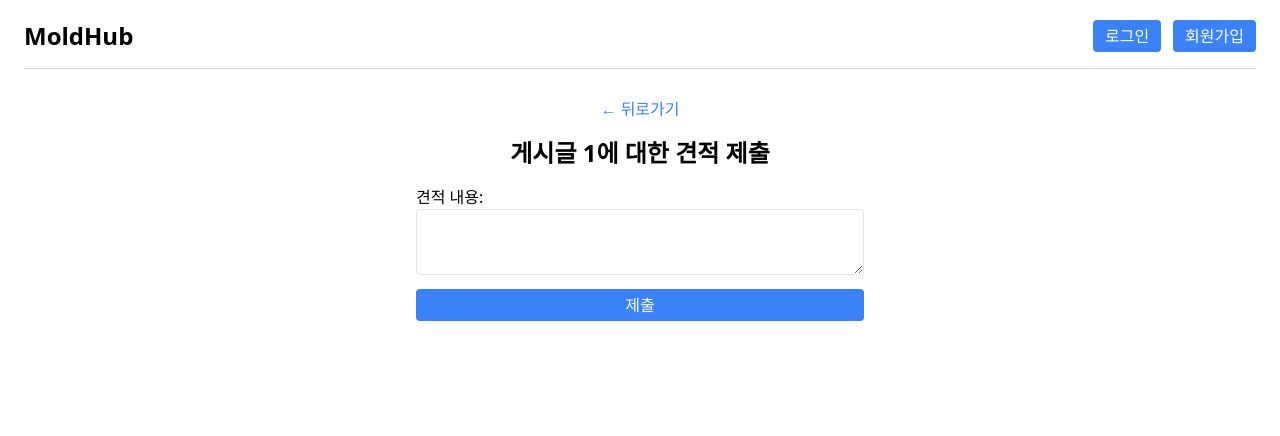
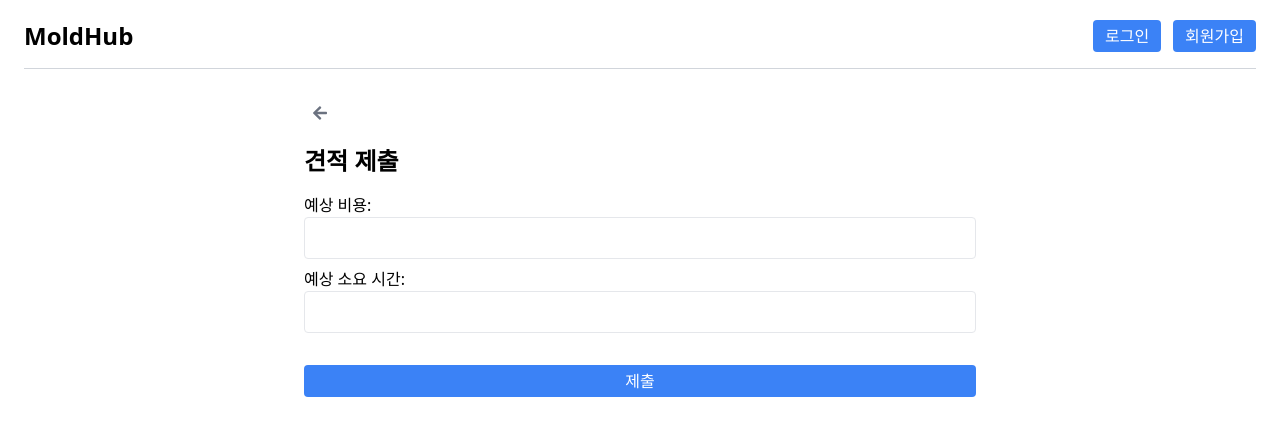
Before and after one commit to wdevelope/MoldHub, a React (Vite) app in the folder frontend/: page /post/1/submit in a window 1280 px wide. Shown: the top 436 px of the page. Built offline with nearby package versions, Linux system fonts and the light colour scheme; no server answers.

Commit message:
feat: 요청 작성, 상세조회, 견적 요청

```diff
--- a/frontend/src/App.jsx
+++ b/frontend/src/App.jsx
@@ -7,6 +7,7 @@ import PostDetail from './pages/post/PostDetail';
 import Login from './pages/user/Login';
 import Signup from './pages/user/Signup';
 import SubmitEstimate from './pages/post/SubmitEstimate';
+import CreatePost from './pages/post/CreatePost';
 import Header from './components/Header';
 
 const App = () => {
@@ -19,6 +20,7 @@ const App = () => {
         <Route path="/post/:id/submit" element={<SubmitEstimate />} />
         <Route path="/login" element={<Login />} />
         <Route path="/signup" element={<Signup />} />
+        <Route path="/create-post" element={<CreatePost />} />
       </Routes>
       <ToastContainer
         position="top-center"
--- a/frontend/src/api/post.jsx
+++ b/frontend/src/api/post.jsx
@@ -21,3 +21,26 @@ export const getPostDetail = async (id) => {
     throw error.response.data;
   }
 };
+
+// 금형제작 요청 게시글 작성
+export const createPost = async (data) => {
+  try {
+    const response = await axios.post(`${API_URL}/request`, data, { withCredentials: true });
+    return response.data;
+  } catch (error) {
+    throw error.response.data;
+  }
+};
+
+// 파일 업로드
+export const uploadFile = async (file) => {
+  const formData = new FormData();
+  formData.append('file', file);
+
+  try {
+    const response = await axios.post(`${API_URL}/request/upload`, formData, { withCredentials: true });
+    return response.data;
+  } catch (error) {
+    throw error.response.data;
+  }
+};
--- /dev/null
+++ b/frontend/src/api/quote.jsx
@@ -0,0 +1,17 @@
+import axios from 'axios';
+
+const API_URL = import.meta.env.VITE_API_URL;
+
+// 견적 제출
+export const submitQuote = async (requestId, estimatedCost, estimatedTime) => {
+  try {
+    const response = await axios.post(
+      `${API_URL}/quote/submit`,
+      { requestId, estimatedCost, estimatedTime },
+      { withCredentials: true }
+    );
+    return response.data;
+  } catch (error) {
+    throw error.response.data;
+  }
+};
--- a/frontend/src/pages/home/Home.jsx
+++ b/frontend/src/pages/home/Home.jsx
@@ -1,10 +1,22 @@
 import React from 'react';
+import { Link } from 'react-router-dom';
 import PostList from '../post/PostList';
+import Button from '../../components/Button';
+import useAuthStore from '../../store/authStore';
 
 const Home = () => {
+  const user = useAuthStore((state) => state.user);
+
   return (
     <div className="min-h-screen flex flex-col">
-      <main className="flex-grow mt-20">
+      <main className="flex-grow mt-10">
+        {user && user.status === 'ORDERER' && (
+          <div className="flex justify-end mb-4 px-6">
+            <Link to="/create-post">
+              <Button variant="primary">금형제작 요청</Button>
+            </Link>
+          </div>
+        )}
         <PostList />
       </main>
     </div>
--- /dev/null
+++ b/frontend/src/pages/post/CreatePost.jsx
@@ -0,0 +1,87 @@
+import React, { useState } from 'react';
+import { useNavigate } from 'react-router-dom';
+import { toast } from 'react-toastify';
+import Button from '../../components/Button';
+import { createPost, uploadFile } from '../../api/post';
+import useAuthStore from '../../store/authStore';
+
+const CreatePost = () => {
+  const [description, setDescription] = useState('');
+  const [dueDate, setDueDate] = useState('');
+  const [file, setFile] = useState(null);
+  const [error, setError] = useState('');
+  const navigate = useNavigate();
+  const user = useAuthStore((state) => state.user);
+
+  const handleSubmit = async (e) => {
+    e.preventDefault();
+    if (!description.trim()) {
+      setError('설명을 입력해주세요.');
+      return;
+    }
+
+    try {
+      let fileUrl = '';
+      if (file) {
+        const uploadResponse = await uploadFile(file);
+        fileUrl = uploadResponse.imageUrl;
+      }
+
+      const postData = {
+        description,
+        dueDate,
+        fileUrl,
+      };
+
+      await createPost(postData);
+      toast.success('게시글 작성 성공!');
+      navigate('/');
+    } catch (err) {
+      setError(err.message);
+      toast.error('게시글 작성 실패!');
+    }
+  };
+
+  return (
+    <div className="min-h-screen flex flex-col items-center p-6">
+      <main className="flex-grow w-full max-w-2xl">
+        <h2 className="text-2xl font-bold mb-4">금형제작 요청 게시글 작성</h2>
+        {error && <p className="text-red-500 mb-4">{error}</p>}
+        <form onSubmit={handleSubmit} className="flex flex-col">
+          <label className="mb-2">
+            설명:
+            <textarea
+              value={description}
+              onChange={(e) => setDescription(e.target.value)}
+              className="border p-2 rounded w-full"
+              required
+            />
+          </label>
+          <label className="mb-2">
+            예상 납기일:
+            <input
+              type="date"
+              value={dueDate}
+              onChange={(e) => setDueDate(e.target.value)}
+              className="border p-2 rounded w-full"
+              required
+            />
+          </label>
+          <label className="mb-4">
+            파일 업로드:
+            <input type="file" onChange={(e) => setFile(e.target.files[0])} className="border p-2 rounded w-full" />
+          </label>
+          {user && user.status === 'ORDERER' ? (
+            <Button type="submit" className="mt-4">
+              작성
+            </Button>
+          ) : (
+            <p className="text-red-500">발주사만 게시글을 작성할 수 있습니다.</p>
+          )}
+        </form>
+      </main>
+    </div>
+  );
+};
+
+export default CreatePost;
--- a/frontend/src/pages/post/PostDetail.jsx
+++ b/frontend/src/pages/post/PostDetail.jsx
@@ -36,15 +36,14 @@ const PostDetail = () => {
   return (
     <div className="max-w-4xl mx-auto flex flex-col">
       <main className="flex-grow p-6 flex flex-col">
-        <Link to="/" className="text-gray-500 mb-4 inline-flex items-centerp-2">
+        <Link to="/" className="text-gray-500 mb-4 inline-flex items-center  p-2 rounded">
           <FaArrowLeft className="mr-2" />
         </Link>
         <h2 className="text-2xl font-bold mt-4 mb-4">게시글 상세 페이지 {id}</h2>
         <div className="flex justify-between items-center mb-4">
           <div>
-            <p className="text-lg font-medium">
-              예상 납기일: {post.dueDate} //  {post.status}
-            </p>
+            <p className="text-lg font-medium">예상 납기일: {post.dueDate}</p>
+            <p className="text-sm text-gray-500">상태: {post.status}</p>
           </div>
           <Link to={`/post/${id}/submit`}>
             <Button className="ml-4">견적 제출</Button>
@@ -53,7 +52,7 @@ const PostDetail = () => {
         <p className="text-sm text-gray-500 mb-4">
           파일:{' '}
           <a href={post.fileUrl} target="_blank" rel="noopener noreferrer" className="text-blue-500 underline">
-            다운로드
+            보기
           </a>
         </p>
         <hr className="my-4" />
--- a/frontend/src/pages/post/SubmitEstimate.jsx
+++ b/frontend/src/pages/post/SubmitEstimate.jsx
@@ -1,35 +1,59 @@
 import React, { useState } from 'react';
-import { useParams, Link } from 'react-router-dom';
+import { Link, useNavigate, useParams } from 'react-router-dom';
+import { toast } from 'react-toastify';
 import Button from '../../components/Button';
+import { submitQuote } from '../../api/quote';
+import { FaArrowLeft } from 'react-icons/fa';
 
 const SubmitEstimate = () => {
   const { id } = useParams();
-  const [estimate, setEstimate] = useState('');
+  const [estimatedCost, setEstimatedCost] = useState('');
+  const [estimatedTime, setEstimatedTime] = useState('');
+  const [error, setError] = useState('');
+  const navigate = useNavigate();
 
-  const handleSubmit = (e) => {
+  const handleSubmit = async (e) => {
     e.preventDefault();
-    // 견적 제출 로직 추가
-    console.log('견적 제출:', { id, estimate });
+    try {
+      await submitQuote(id, estimatedCost, estimatedTime);
+      toast.success('견적 제출 성공!');
+      navigate(`/post/${id}`);
+    } catch (err) {
+      setError(err.message);
+      toast.error('견적 제출 실패!');
+    }
   };
 
   return (
-    <div className="min-h-screen flex flex-col">
-      <main className="flex-grow p-6 flex flex-col items-center">
-        <Link to={`/post/${id}`} className="text-blue-500 mb-4">
-          ← 뒤로가기
+    <div className="min-h-screen flex flex-col items-center p-6">
+      <main className="flex-grow w-full max-w-2xl">
+        <Link to={`/post/${id}`} className="text-gray-500 mb-4 inline-flex items-center  p-2 rounded">
+          <FaArrowLeft className="mr-2" />
         </Link>
-        <h2 className="text-2xl font-bold mb-4">게시글 {id}에 대한 견적 제출</h2>
-        <form onSubmit={handleSubmit} className="flex flex-col w-full max-w-md">
+        <h2 className="text-2xl font-bold mb-4">견적 제출</h2>
+        {error && <p className="text-red-500 mb-4">{error}</p>}
+        <form onSubmit={handleSubmit} className="flex flex-col">
           <label className="mb-2">
-            견적 내용:
-            <textarea
-              value={estimate}
-              onChange={(e) => setEstimate(e.target.value)}
+            예상 비용:
+            <input
+              type="number"
+              value={estimatedCost}
+              onChange={(e) => setEstimatedCost(e.target.value)}
               className="border p-2 rounded w-full"
               required
             />
           </label>
-          <Button type="submit" className="mb-2">
+          <label className="mb-4">
+            예상 소요 시간:
+            <input
+              type="text"
+              value={estimatedTime}
+              onChange={(e) => setEstimatedTime(e.target.value)}
+              className="border p-2 rounded w-full"
+              required
+            />
+          </label>
+          <Button type="submit" className="mt-4">
             제출
           </Button>
         </form>
```
Also changed, not shown: 1 other file (tests, documents, lock files or other folders).
